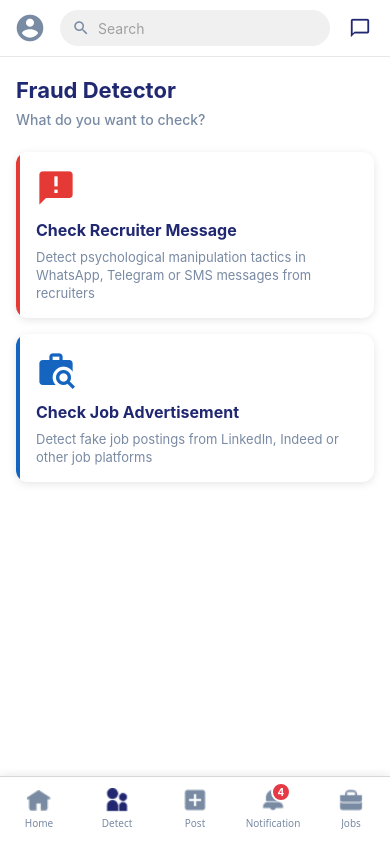
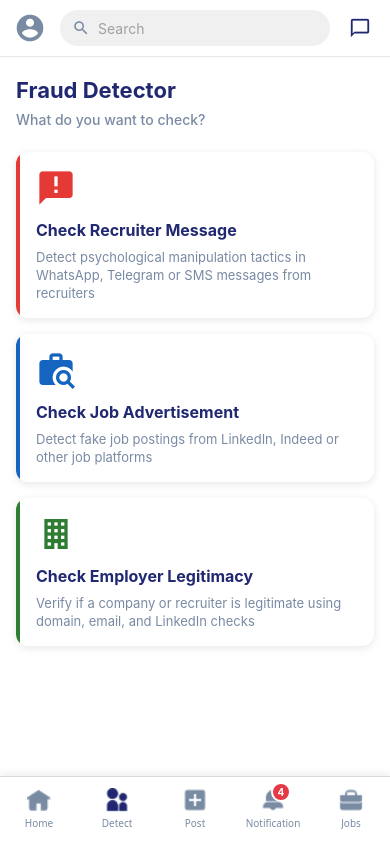
Before and after one commit to Kaju2002/R26-SE-002, a React Native app in the folder FraudAware/: screen /Detect in a window 390 px wide. Built offline with nearby package versions, Linux system fonts and the light colour scheme.

Commit message:
Add Employer Check feature with navigation and screen; update DetectHomeScreen to include new card for legitimacy check

```diff
--- a/FraudAware/src/navigation/DetectNavigator.tsx
+++ b/FraudAware/src/navigation/DetectNavigator.tsx
@@ -3,6 +3,7 @@ import { createNativeStackNavigator } from '@react-navigation/native-stack';
 import DetectHomeScreen from '../screens/DetectHomeScreen';
 import MessageAnalyzerScreen from '../screens/MessageAnalyzerScreen';
 import JobPostScreen from '../screens/JobPostScreen';
+import EmployerCheckScreen from '../screens/EmployerCheckScreen';
 
 const Stack = createNativeStackNavigator();
 
@@ -16,6 +17,7 @@ export default function DetectNavigator() {
       <Stack.Screen name="DetectHome" component={DetectHomeScreen} />
       <Stack.Screen name="MessageAnalyzer" component={MessageAnalyzerScreen} />
       <Stack.Screen name="JobPost" component={JobPostScreen} />
+      <Stack.Screen name="EmployerCheckScreen" component={EmployerCheckScreen} />
     </Stack.Navigator>
   );
 }
--- a/FraudAware/src/screens/DetectHomeScreen.tsx
+++ b/FraudAware/src/screens/DetectHomeScreen.tsx
@@ -63,6 +63,28 @@ export default function DetectHomeScreen({ navigation }) {
               </Text>
             </View>
           </TouchableOpacity>
+
+          {/* Card 3: Employer Legitimacy Check */}
+          <TouchableOpacity
+            style={styles.card}
+            onPress={() => navigation.navigate('EmployerCheckScreen')}
+            activeOpacity={0.7}
+          >
+            <View style={[styles.cardBorder, styles.employerBorder]} />
+            <View style={styles.cardContent}>
+              <View style={styles.iconContainer}>
+                <MaterialCommunityIcons
+                  name="office-building"
+                  size={40}
+                  color="#2E7D32"
+                />
+              </View>
+              <Text style={styles.cardTitle}>Check Employer Legitimacy</Text>
+              <Text style={styles.cardSubtitle}>
+                Verify if a company or recruiter is legitimate using domain, email, and LinkedIn checks
+              </Text>
+            </View>
+          </TouchableOpacity>
         </View>
 
         {/* Info Banner */}
@@ -122,6 +144,9 @@ const styles = StyleSheet.create({
   jobBorder: {
     backgroundColor: '#1565C0',
   },
+  employerBorder: {
+    backgroundColor: '#2E7D32',
+  },
   cardContent: {
     flex: 1,
     paddingHorizontal: 16,
--- /dev/null
+++ b/FraudAware/src/screens/EmployerCheckScreen.tsx
@@ -0,0 +1,39 @@
+import React from 'react';
+import { StyleSheet, ScrollView, View, Text } from 'react-native';
+import { SafeAreaView } from 'react-native-safe-area-context';
+import Header from '../components/Header';
+
+export default function EmployerCheckScreen() {
+  return (
+    <SafeAreaView style={styles.container} edges={['bottom', 'left', 'right']}>
+      <Header />
+      <ScrollView contentContainerStyle={styles.content}>
+        <Text style={styles.title}>Check Employer Legitimacy</Text>
+        <Text style={styles.subtitle}>
+          Verify if a company or recruiter is legitimate using domain, email, and LinkedIn checks
+        </Text>
+      </ScrollView>
+    </SafeAreaView>
+  );
+}
+
+const styles = StyleSheet.create({
+  container: {
+    flex: 1,
+    backgroundColor: '#fff',
+  },
+  content: {
+    paddingVertical: 20,
+    paddingHorizontal: 16,
+  },
+  title: {
+    fontSize: 22,
+    fontWeight: 'bold',
+    color: '#202871',
+    marginBottom: 8,
+  },
+  subtitle: {
+    fontSize: 16,
+    color: '#798AA3',
+  },
+});
```
